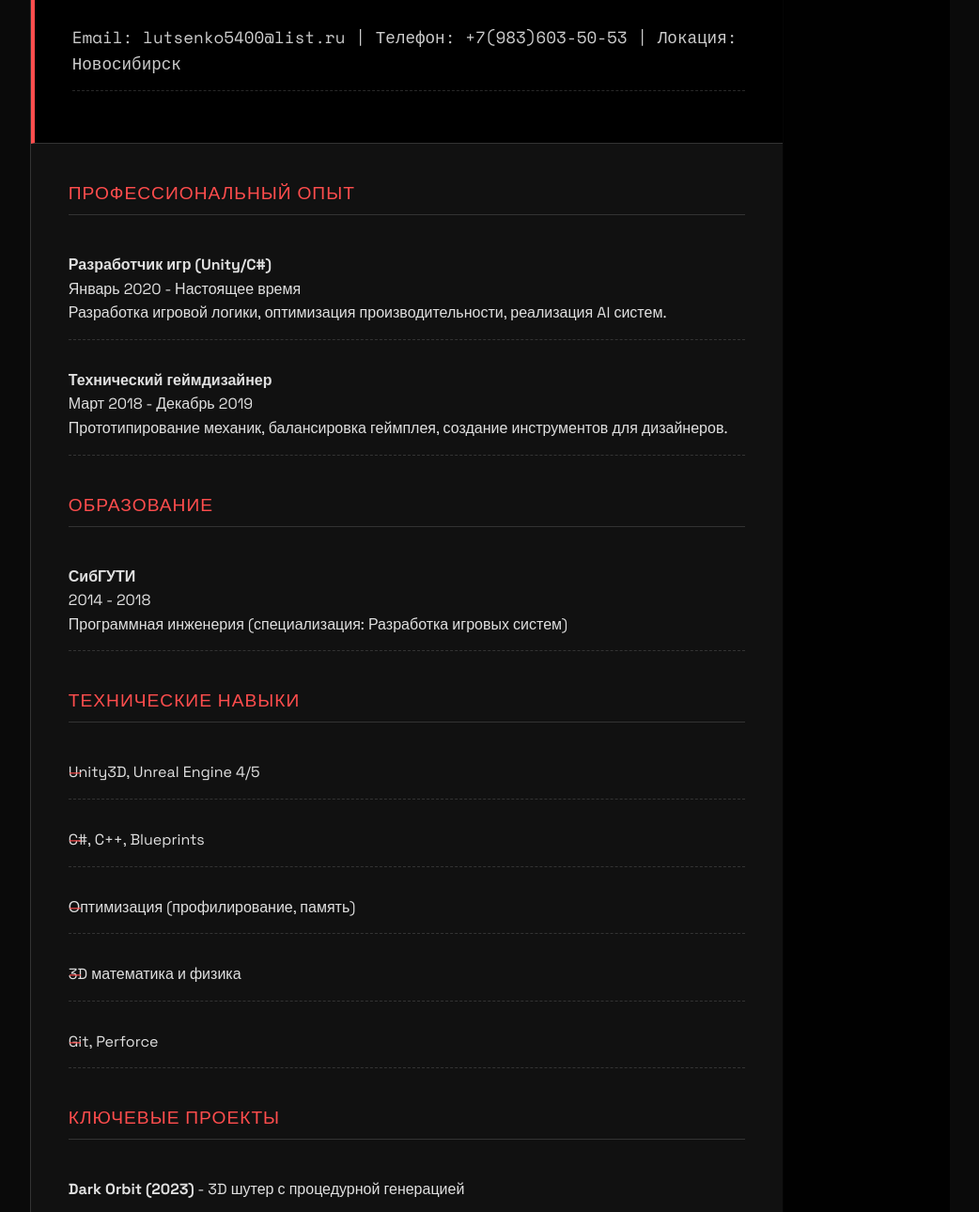
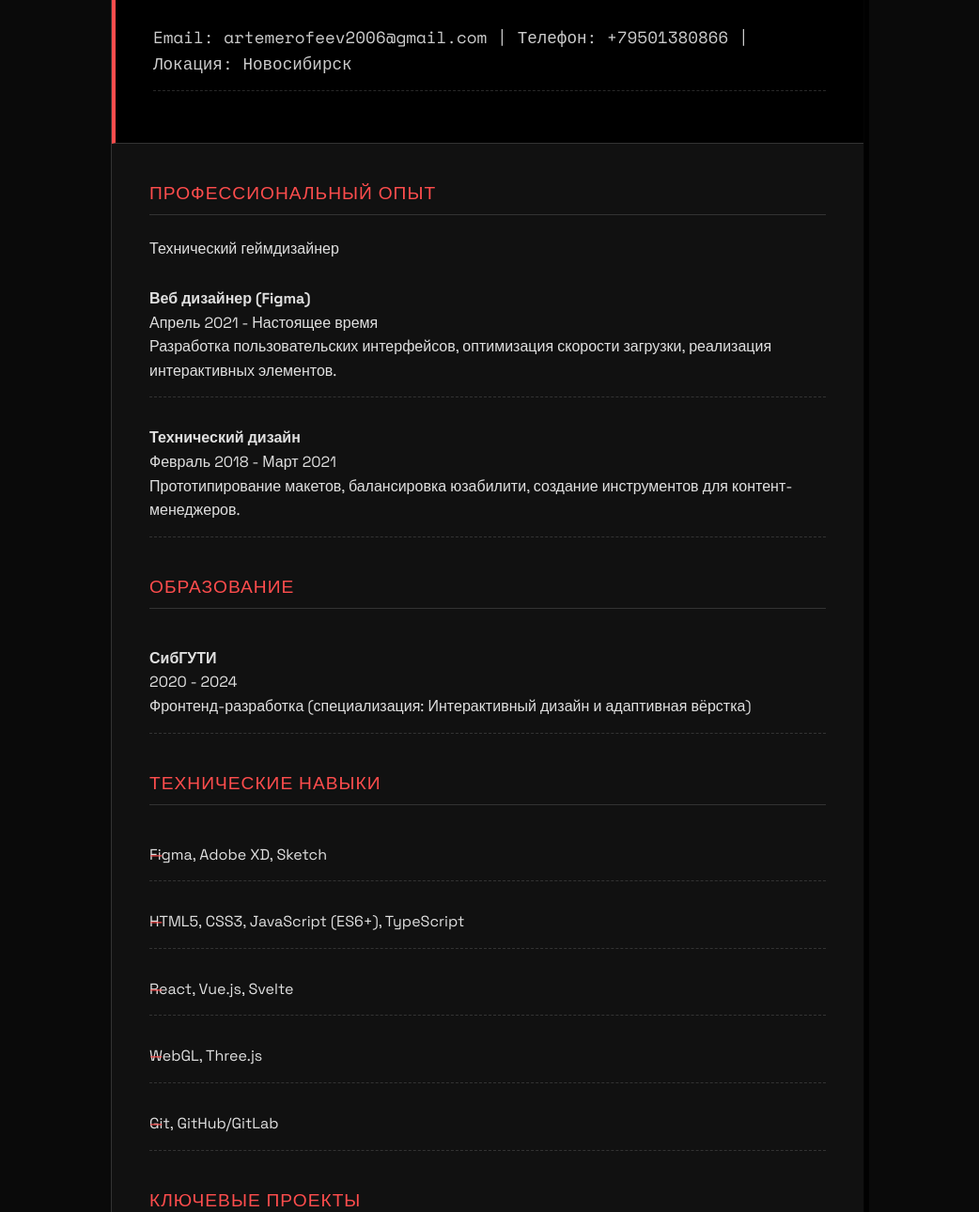
Before and after one commit to artem951/artem951.github.io, a plain HTML site: page index.html in a window 1280 px wide. Shown: the part 176-1466 px from the top of the page at 94% size, without its empty margins (118-1160 px from the left). Drawn offline with nearby package versions, Linux system fonts and the light colour scheme.

Commit message:
Update index.html

```diff
--- a/index.html
+++ b/index.html
@@ -3,43 +3,43 @@
 <head>
     <meta charset="UTF-8">
     <meta name="viewport" content="width=device-width, initial-scale=1.0">
-    <title>Резюме разработчика игр</title>
+    <title>Веб дизайнер</title>
     <link rel="stylesheet" href="styles.css">
     <link href="https://fonts.googleapis.com/css2?family=Space+Grotesk:wght@400;500;700&family=Space+Mono&display=swap" rel="stylesheet">
 </head>
 <body>
     <div class="resume-container" id="resume">
         <div class="header">
-            <h1 class="editable" data-key="name">Луценко Илья</h1>
-            <p class="editable" data-key="contact">Email: lutsenko5400@list.ru | Телефон: +7(983)603-50-53 | Локация: Новосибирск</p>
+            <h1 class="editable" data-key="name">Ерофеев Артем</h1>
+            <p class="editable" data-key="contact">Email: artemerofeev2006@gmail.com | Телефон: +79501380866 | Локация: Новосибирск</p>
         </div>
 
         <div class="section">
-            <h2>Профессиональный опыт</h2>
-            <p class="editable" data-key="experience1"><strong>Разработчик игр (Unity/C#)</strong><br>Январь 2020 - Настоящее время<br>Разработка игровой логики, оптимизация производительности, реализация AI систем.</p>
-            <p class="editable" data-key="experience2"><strong>Технический геймдизайнер</strong><br>Март 2018 - Декабрь 2019<br>Прототипирование механик, балансировка геймплея, создание инструментов для дизайнеров.</p>
+            <h2>Профессиональный опыт</h2>Технический геймдизайнер
+            <p class="editable" data-key="experience1"><strong>Веб дизайнер (Figma)</strong><br>Апрель 2021 - Настоящее время<br>Разработка пользовательских интерфейсов, оптимизация скорости загрузки, реализация интерактивных элементов.</p>
+            <p class="editable" data-key="experience2"><strong>Технический дизайн</strong><br>Февраль 2018 - Март 2021<br>Прототипирование макетов, балансировка юзабилити, создание инструментов для контент-менеджеров.</p>
         </div>
 
         <div class="section">
             <h2>Образование</h2>
-            <p class="editable" data-key="education"><strong>СибГУТИ</strong><br>2014 - 2018<br>Программная инженерия (специализация: Разработка игровых систем)</p>
+            <p class="editable" data-key="education"><strong>СибГУТИ</strong><br>2020 - 2024<br>Фронтенд-разработка (специализация: Интерактивный дизайн и адаптивная вёрстка)</p>
         </div>
 
         <div class="section">
             <h2>Технические навыки</h2>
             <ul>
-                <li class="editable" data-key="skill1">Unity3D, Unreal Engine 4/5</li>
-                <li class="editable" data-key="skill2">C#, C++, Blueprints</li>
-                <li class="editable" data-key="skill3">Оптимизация (профилирование, память)</li>
-                <li class="editable" data-key="skill4">3D математика и физика</li>
-                <li class="editable" data-key="skill5">Git, Perforce</li>
+                <li class="editable" data-key="skill1">Figma, Adobe XD, Sketch</li>
+                <li class="editable" data-key="skill2">HTML5, CSS3, JavaScript (ES6+), TypeScript</li>
+                <li class="editable" data-key="skill3">React, Vue.js, Svelte</li>
+                <li class="editable" data-key="skill4">WebGL, Three.js</li>
+                <li class="editable" data-key="skill5">Git, GitHub/GitLab</li>
             </ul>
         </div>
 
         <div class="section">
             <h2>Ключевые проекты</h2>
-            <p class="editable" data-key="project1"><strong>Dark Orbit (2023)</strong> - 3D шутер с процедурной генерацией</p>
-            <p class="editable" data-key="project2"><strong>Neon Grid (2021)</strong> - Пазл-платформер с механиками времени</p>
+            <p class="editable" data-key="project1"><strong>Dark Orbit (2023)</strong> - Динамический лендинг с алгоритмическим генератором контента</p>
+            <p class="editable" data-key="project2"><strong>Neon Grid (2021)</strong> - Веб-квест с нелинейным сюжетом</p>
         </div>
 
         <div class="buttons">
@@ -50,7 +50,6 @@
 
     <div class="loader" id="loader">
         <div class="spinner"></div>
-        <p>Подготовка документа...</p>
     </div>
 
     <script src="script.js"></script>
```
